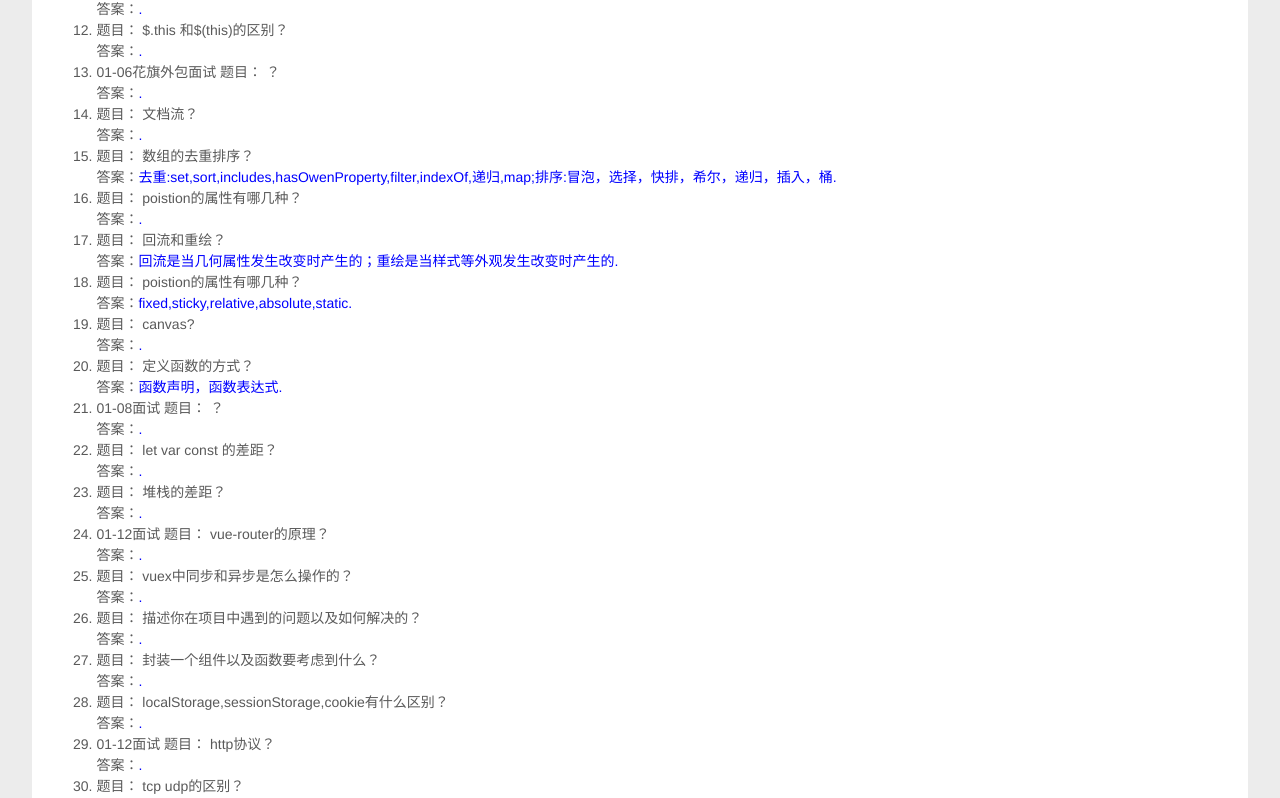
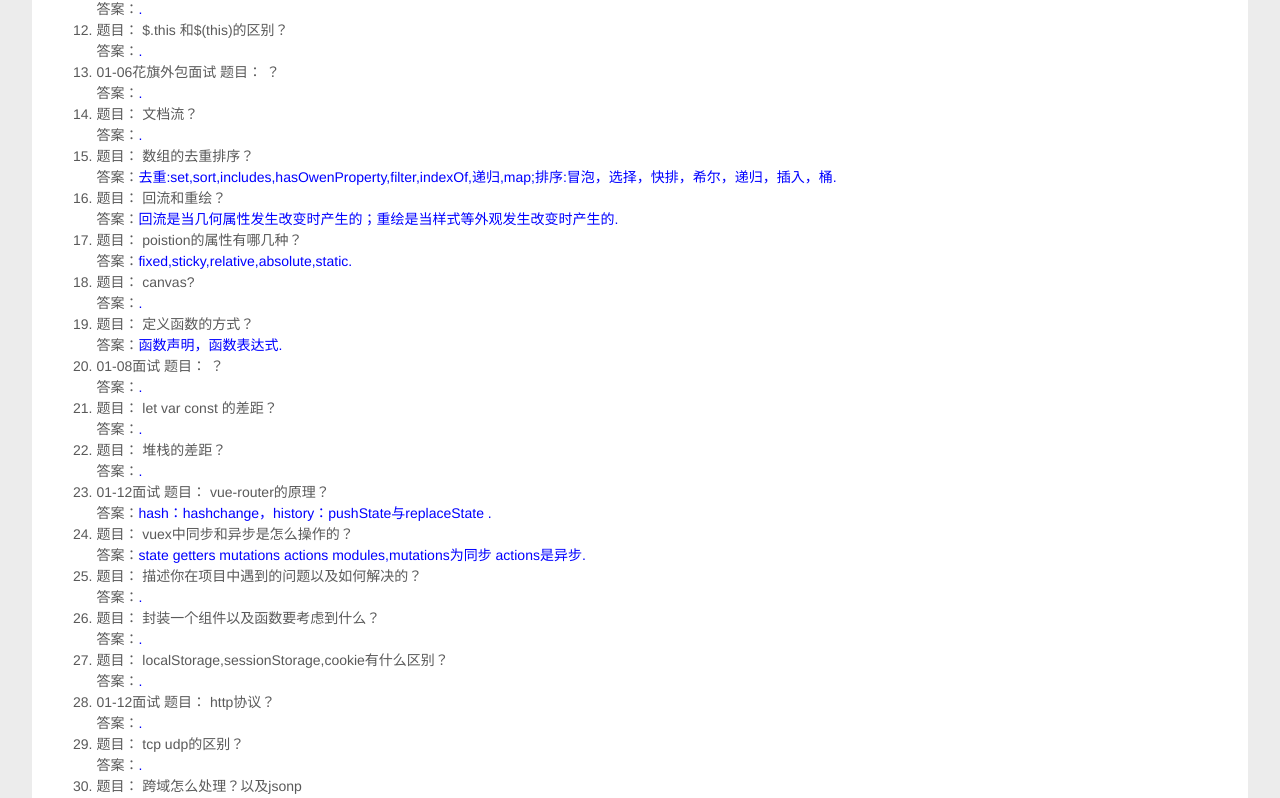
Before and after one commit to jackluotong/vue_project, a Vue app: page /January in a window 1280 px wide. Shown: the part 623-1421 px from the top of the page. Built offline with nearby package versions, Linux system fonts and the light colour scheme.

Commit message:
supplement ts and interview knowledge.

```diff
--- /dev/null
+++ b/src/TypeScript/one.js
@@ -0,0 +1,5 @@
+function tsTest() {
+    var web = 'hello world';
+    console.log(web);
+}
+tsTest();
--- a/src/components/Interview/January.vue
+++ b/src/components/Interview/January.vue
@@ -75,7 +75,7 @@ export default {
         { name: '$.this 和$(this)的区别？', answer: '' },
         { title: '01-06花旗外包面试', name: ' ？', answer: '' },
         { name: '文档流？', answer: '' },
-        { name: '数组的去重排序？', answer: '去重:set,sort,includes,hasOwenProperty,filter,indexOf,递归,map;排序:冒泡，选择，快排，希尔，递归，插入，桶' }, { name: 'poistion的属性有哪几种？', answer: '' },
+        { name: '数组的去重排序？', answer: '去重:set,sort,includes,hasOwenProperty,filter,indexOf,递归,map;排序:冒泡，选择，快排，希尔，递归，插入，桶' },
         { name: '回流和重绘？', answer: '回流是当几何属性发生改变时产生的；重绘是当样式等外观发生改变时产生的' },
         { name: 'poistion的属性有哪几种？', answer: 'fixed,sticky,relative,absolute,static' },
         { name: 'canvas?', answer: '' },
@@ -83,8 +83,8 @@ export default {
         { title: '01-08面试', name: ' ？', answer: '' },
         { name: 'let var const 的差距？', answer: '' },
         { name: '堆栈的差距？', answer: '' },
-        { title: '01-12面试', name: ' vue-router的原理？', answer: '' },
-        { name: 'vuex中同步和异步是怎么操作的？', answer: '' },
+        { title: '01-12面试', name: ' vue-router的原理？', answer: 'hash：hashchange，history：pushState与replaceState ' },
+        { name: 'vuex中同步和异步是怎么操作的？', answer: 'state getters mutations actions modules,mutations为同步 actions是异步' },
         { name: '描述你在项目中遇到的问题以及如何解决的？', answer: '' },
         { name: '封装一个组件以及函数要考虑到什么？', answer: '' },
         { name: 'localStorage,sessionStorage,cookie有什么区别？', answer: '' },
```
Also changed, not shown: src/CommonFunction/test.js (added).
